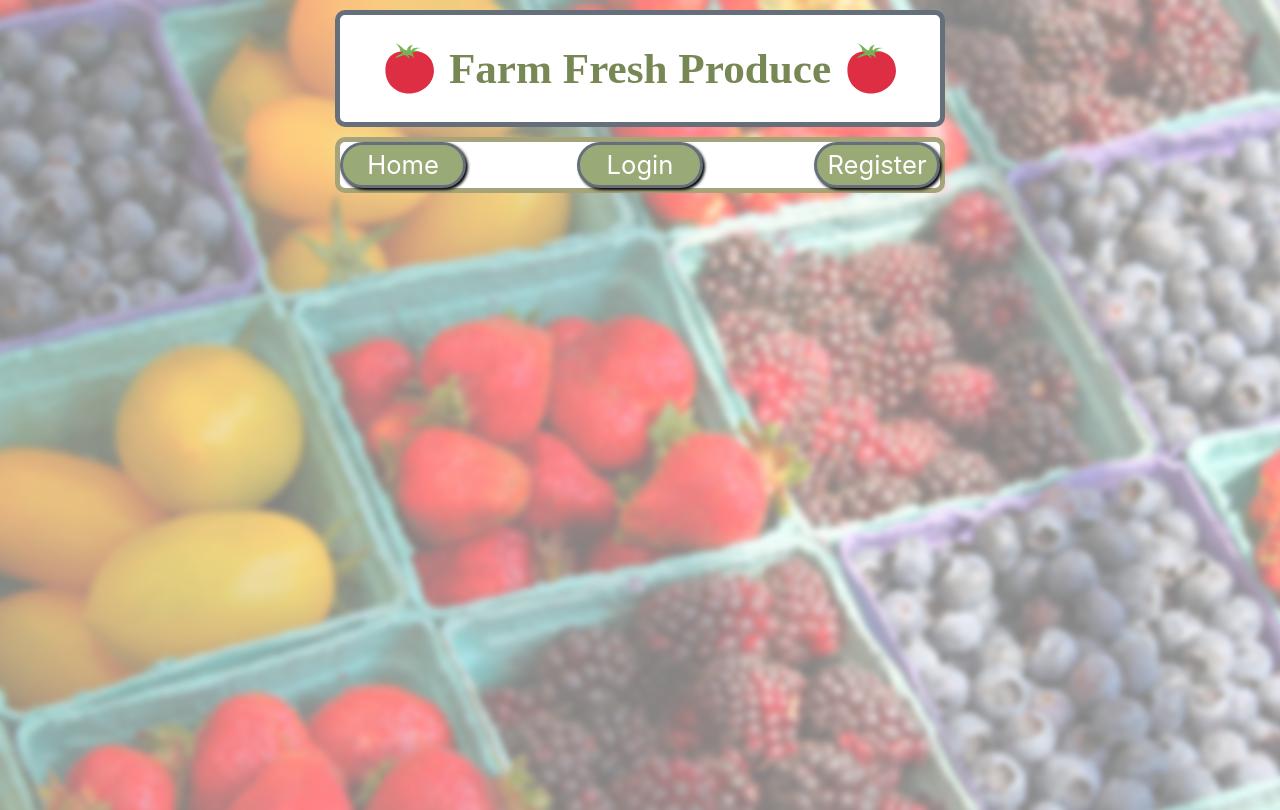
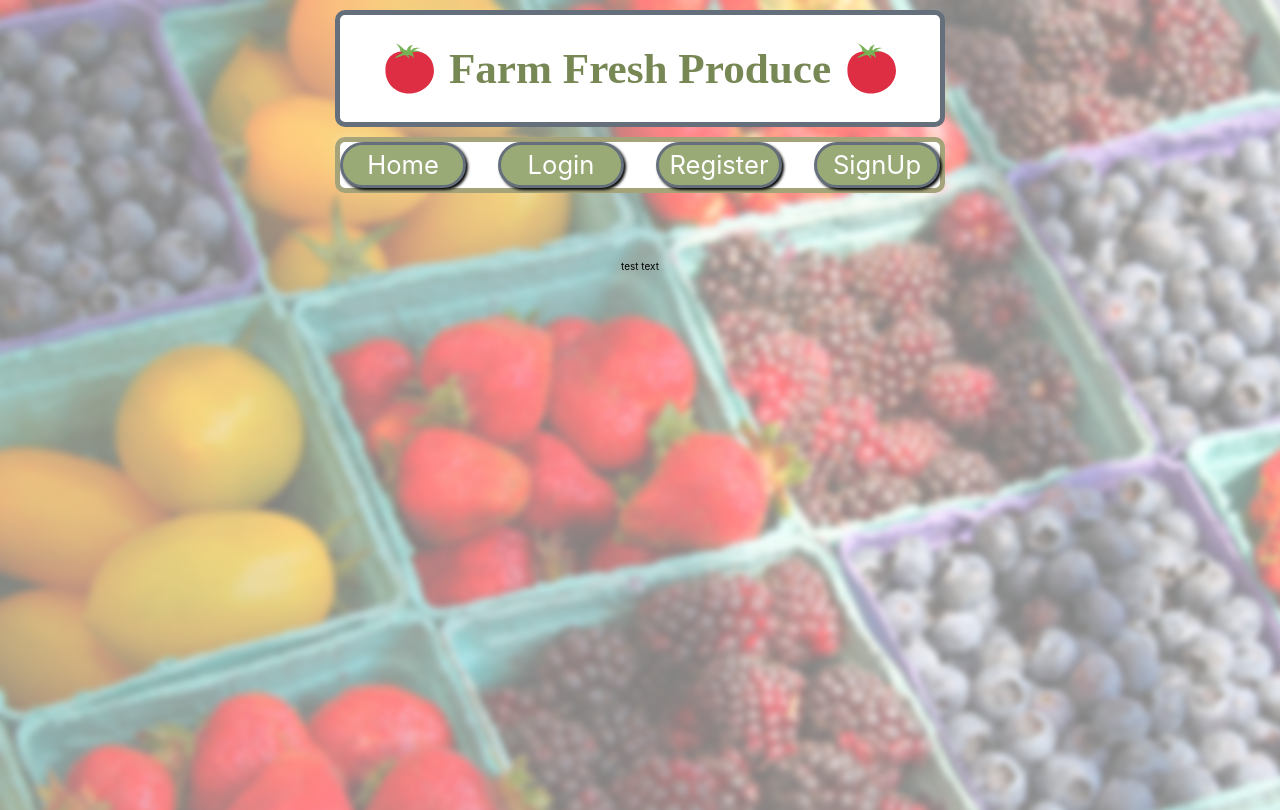
Before and after one commit to buildweek-farm-fresh-produce/Front-End, a React (Create React App) app: page /signup in a window 1280 px wide. Built offline with nearby package versions, Linux system fonts and the light colour scheme; a web font is replaced by a local one.

Commit message:
imported withFormik and Yup

```diff
--- a/src/App.js
+++ b/src/App.js
@@ -5,6 +5,7 @@ import Header from "./components/Header.js";
 import Main from "./components/Main.js";
 import Login from "./components/Login.js";
 import Register from "./components/Register.js";
+import SignUp from "./components/Signup"
 import { Route, Switch } from "react-router-dom";
 
 function App() {
@@ -16,6 +17,7 @@ function App() {
           <Route exact path="/" component={Main} />
           <Route exact path="/login" component={Login} />
           <Route exact path="/register" component={Register} />
+          <Route path='/signup' component={SignUp}/>
         </Switch>
       </div>
     </div>
--- a/src/components/Header.js
+++ b/src/components/Header.js
@@ -23,6 +23,9 @@ function Header() {
         <Link to="/register" className="link">
           Register
         </Link>
+        <Link to="/signup" className="link">
+          SignUp
+        </Link>
       </div>
     </div>
   );
--- a/src/components/Signup.js
+++ b/src/components/Signup.js
@@ -0,0 +1,9 @@
+import React from "react";
+import { withFormik } from 'formik';//withFormik is used to create a higher order component
+import Yup from 'yup';
+
+export default function SignUp() {
+  return (
+  <div>test text</div>
+  )
+}
```
